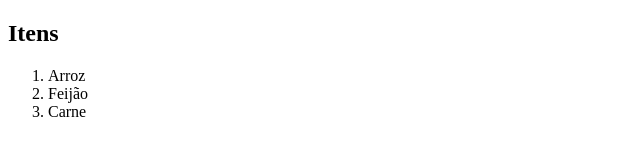
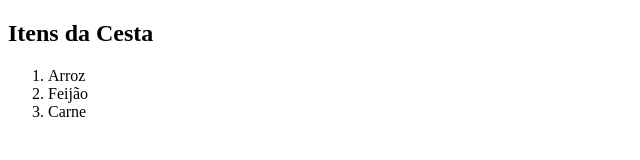
Before and after one commit to LaylaGlicerio/Primeira-aula-Git, a plain HTML site: page lista.html in a window 1280 px wide. Shown: the whole page, without its empty margins (0-640 px from the left). Drawn offline with Linux system fonts and the light colour scheme.

Commit message:
Updates lista

```diff
--- a/lista.html
+++ b/lista.html
@@ -6,7 +6,7 @@
     <title>Document</title>
 </head>
 <body>
-    <h2>Itens</h2>
+    <h2>Itens da Cesta</h2>
     <ol>
         <li>Arroz</li>
         <li>Feijão</li>
```
